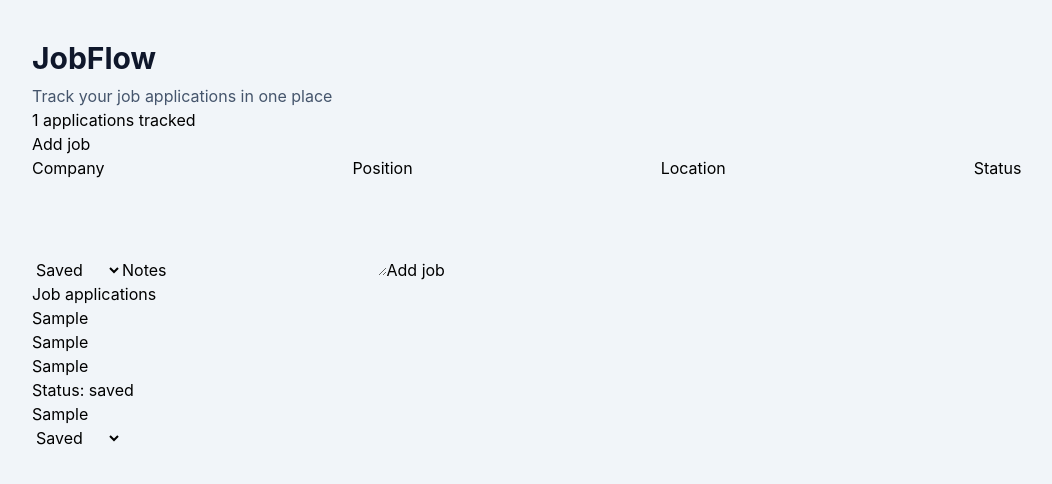
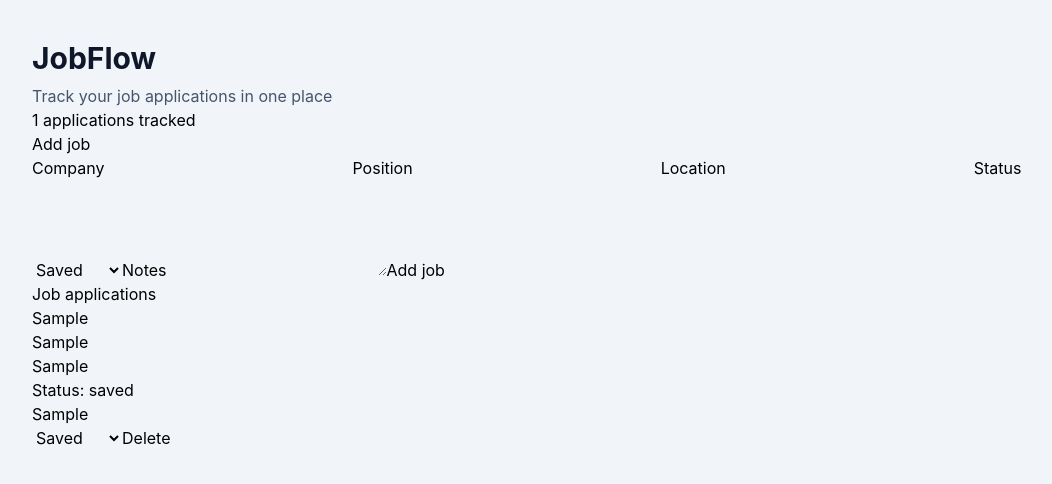
Before and after one commit to Serhiidevel/jobflow, a React (Vite) app: page / in a window 1280 px wide. Both pictures are taken after typing "Sample", "Sample", "Sample", "Sample" into the empty fields and a click on the button "Add job". Shown: the top 484 px of the page, without its empty margins (96-1148 px from the left). Built offline with nearby package versions, Linux system fonts and the light colour scheme.

Commit message:
add job deletion

```diff
--- a/src/App.tsx
+++ b/src/App.tsx
@@ -42,6 +42,12 @@ function App() {
     })
 
     setJobs(updatedJobs)
+
+  }
+  function handleDeleteJob(jobId: string) {
+    const remainingJobs = jobs.filter((job) => job.id !== jobId)
+
+    setJobs(remainingJobs)
   }
   return (
     <main className="min-h-screen bg-slate-100 px-4 py-10">
@@ -119,7 +125,12 @@ function App() {
                   <option value="interview">Interview</option>
                   <option value="rejected">Rejected</option>
                   <option value="offer">Offer</option>
-                </select>
+              </select>
+              <button
+              type ="button"
+              onClick={() => handleDeleteJob(job.id)}>
+                Delete
+              </button>
             </article>
           ))}
         </section>
```
